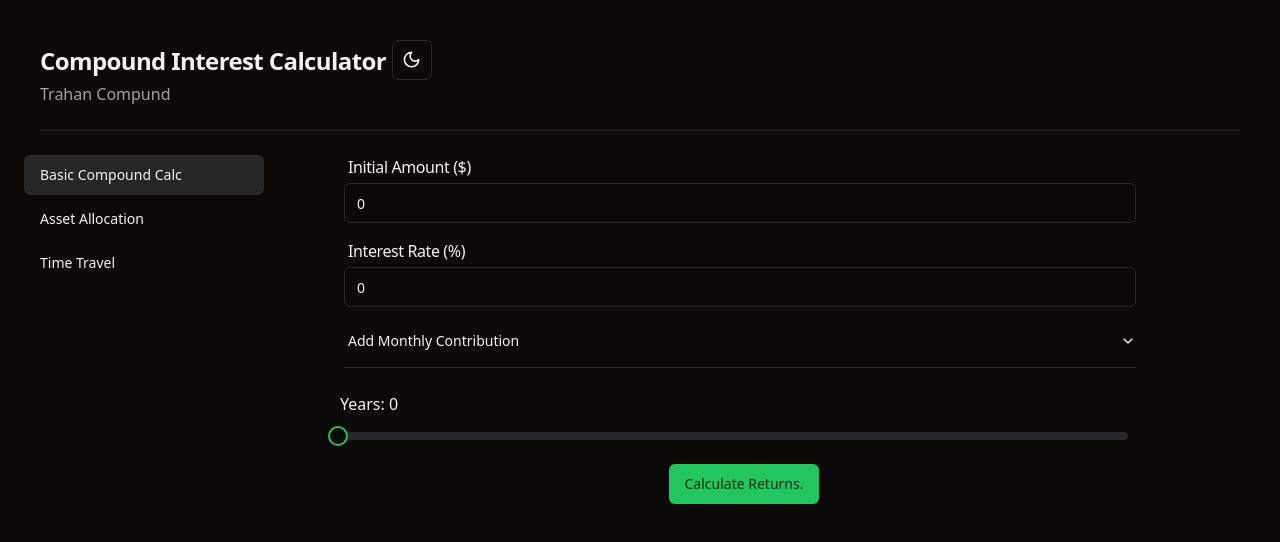
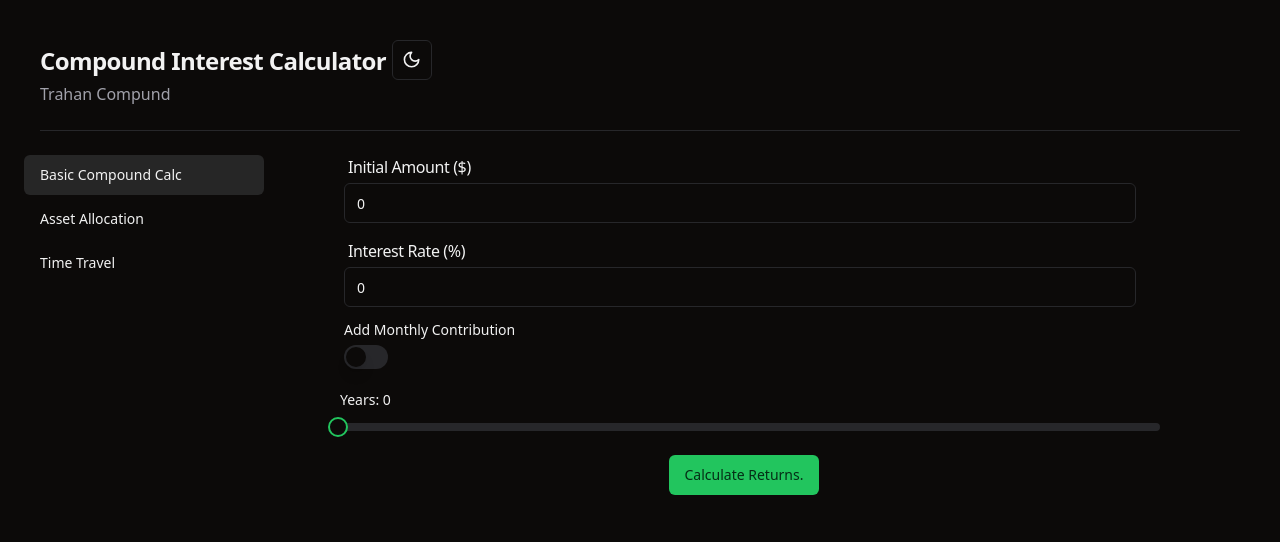
Before and after one commit to babbage88/react-trahan-compound, a React (Vite) app: page / in a window 1280 px wide. Shown: the top 542 px of the page. Built offline with nearby package versions, Linux system fonts and the light colour scheme.

Commit message:
Added switch toggle

```diff
--- a/src/components/CompoundInterestCalculator.tsx
+++ b/src/components/CompoundInterestCalculator.tsx
@@ -1,16 +1,12 @@
 import { useState, useEffect } from 'react';
 import { useNavigate, useLocation } from 'react-router-dom';
-import { Label } from '@radix-ui/react-dropdown-menu';
+import { Label } from "@/components/ui/label"
 import NumericInput from './NumericInput';
 import { Slider } from '@/components/ui/slider'
 import CalculateButton from './CalculateButton';
 import { YearlyTotals } from "@/components/ui/columns";
-import {
-    Accordion,
-    AccordionContent,
-    AccordionItem,
-    AccordionTrigger,
-  } from "@/components/ui/accordion"
+import { Switch } from "@/components/ui/switch"
+
 
 
 
@@ -23,6 +19,13 @@ const CompoundInterestCalculator = () => {
   const [interestRate, setInterestRate] = useState<number>(0);
   const [numberOfYears, setNumberOfYears] = useState<number>(0);
   const [tabledata, setTableData] = useState<YearlyTotals[]>([]);
+  const [isChecked, setIsChecked] = useState(false);
+
+  const handleToggle = () => {
+    setIsChecked(!isChecked);
+  };
+
+
 
   useEffect(() => {
     if (location.state) {
@@ -86,25 +89,25 @@ const CompoundInterestCalculator = () => {
         placeholder='Interest Rate'
         setValue={setInterestRate}
       />
-      <Accordion type="single" collapsible className='container space-y-2 space-x-2 pl-2 ml-2 gap-1 hover:outline-2'>
-        <AccordionItem value="item-1">
-          <AccordionTrigger className='space-y-2 space-x-2 pl-1 gap-1 text-sm'>Add Monthly Contribution</AccordionTrigger>
-          <AccordionContent>
+      <div className='flex flex-col space-y-2 pl-2 container'>
+      <Label htmlFor="monthly-con" className='flex justify-start pl-2 pt-2'>Add Monthly Contribution</Label>
+      <div className='flex justify-start pl-2'><Switch id='monthly-con' onClick={handleToggle}/></div>
+      {isChecked && (
         <NumericInput
           title={'Monthly Contribution'}
           symbol={'$'}
           value={monthlyContribution}
-              className='flex justify-center flex-col'
+          className='flex flex-col pl-1'
           placeholder='Monthly Contribution'
           setValue={setMonthlyContribution}
         />
-          </AccordionContent>
-        </AccordionItem>
-      </Accordion>
+      )}
+      </div>
       <Label className='flex pl-3 pt-4'>Years: {numberOfYears}</Label>
-      <Slider max={100} step={1} defaultValue={[numberOfYears]} className='container pl-4 pt-2' onValueChange={(e) => {
+      <Slider max={100} step={1} defaultValue={[numberOfYears]} className='flex pl-4 pt-2' onValueChange={(e) => {
           setNumberOfYears(Number(e));
         }}/>
+
       <CalculateButton evaluate={calculateCompoundInterest} className='flex space-y-2 space-x-2 py-4 justify-center'/>
     </div>
   );
```
Lines whose indentation alone changed are shown as unchanged.
